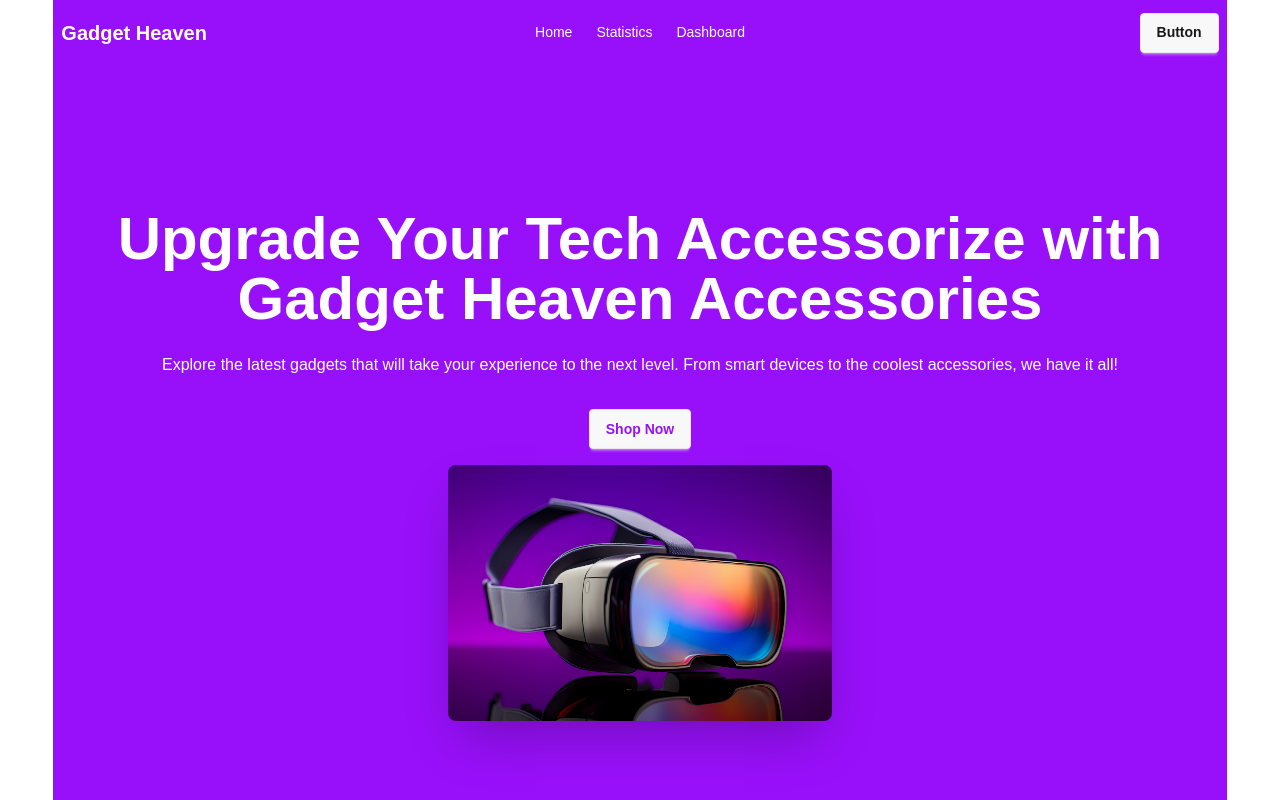
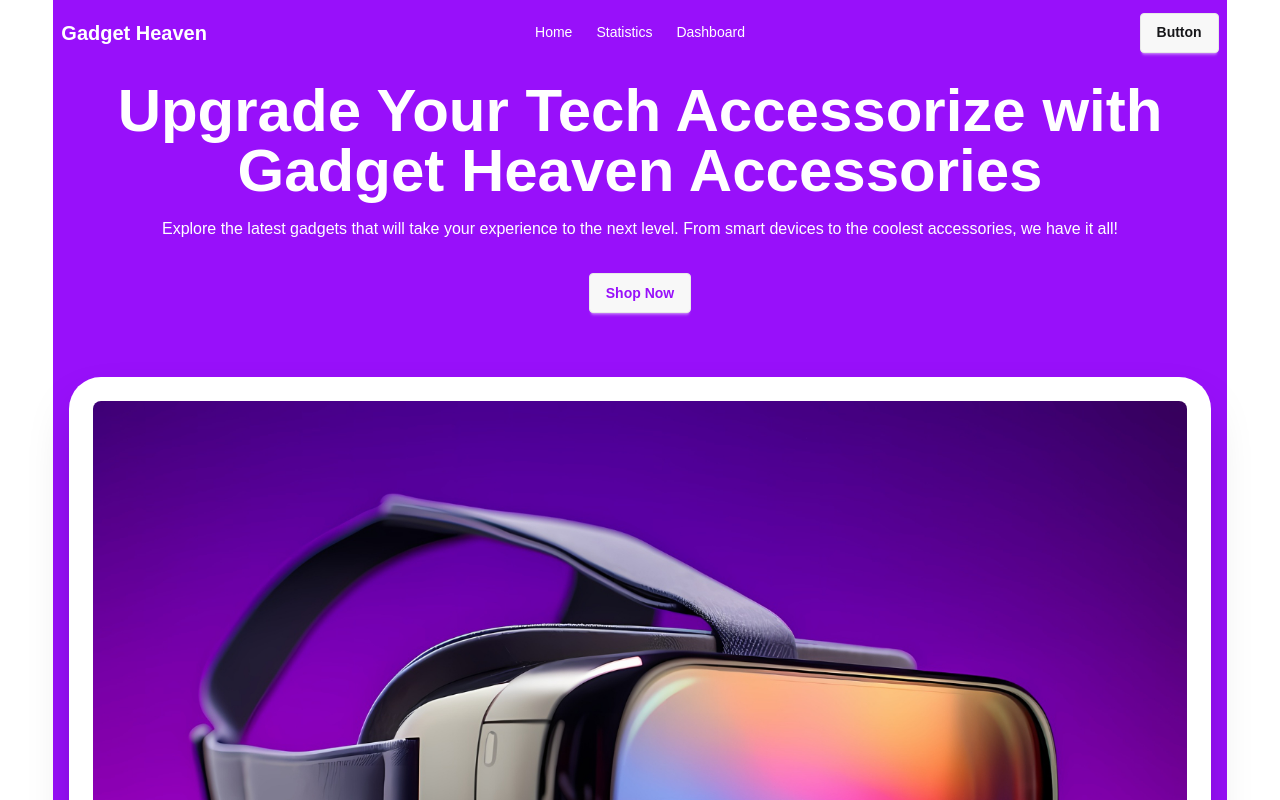
Before and after one commit to programming-hero-web-course-4/b10a8-gadget-heaven-DevelopWebAdnan, a React (Vite) app: page / in a window 1280 px wide. Shown: the top 800 px of the page. Built offline with nearby package versions, Linux system fonts and the light colour scheme.

Commit message:
created Heading component and applied it in the Banner

```diff
--- a/src/components/Banner/Banner.jsx
+++ b/src/components/Banner/Banner.jsx
@@ -1,19 +1,18 @@
 import bannerImg from '../../assets/banner.jpg';
+import Heading from '../Heading/Heading';
 
 const Banner = () => {
     return (
         <div className="hero bg-purple-600 min-h-screen">
-            <div className="hero-content flex-col text-center text-white">
+            <div className="hero-content flex-col text-center text-white mb-24">
                 <div>
                     <h1 className="text-6xl font-bold">Upgrade Your Tech Accessorize with Gadget Heaven Accessories</h1>
-                    <p className="pt-6">
-                        Explore the latest gadgets that will take your experience to the next level. From smart devices to the coolest accessories, we have it all!
-                    </p>
-                    <button className="btn mt-8 text-purple-600">Shop Now</button>
+                    <Heading subtitle='Explore the latest gadgets that will take your experience to the next level. From smart devices to the coolest accessories, we have it all!'></Heading>
+                    <button className="btn mb-12 text-purple-600">Shop Now</button>
                 </div>
                 <img
                     src={bannerImg}
-                    className="max-w-sm rounded-lg shadow-2xl"
+                    className=" rounded-4xl shadow-2xl p-6 bg-white"
                 />
             </div>
         </div>
--- /dev/null
+++ b/src/components/Heading/Heading.jsx
@@ -0,0 +1,12 @@
+import React from 'react';
+
+const Heading = ({ title, subtitle }) => {
+    return (
+        <div className='text-center mb-8'>
+            <h1 className='font-bold text-2xl md:text-3xl mb-4'>{title}</h1>
+            <p className='text-xs md:text-base'>{subtitle}</p>
+        </div>
+    );
+};
+
+export default Heading;
--- a/src/components/Home/Home.jsx
+++ b/src/components/Home/Home.jsx
@@ -1,6 +1,7 @@
 
 import Banner from '../Banner/Banner';
 import Gadgets from '../Gadgets/Gadgets';
+import Heading from '../Heading/Heading';
 
 const Home = () => {
     return (
```
